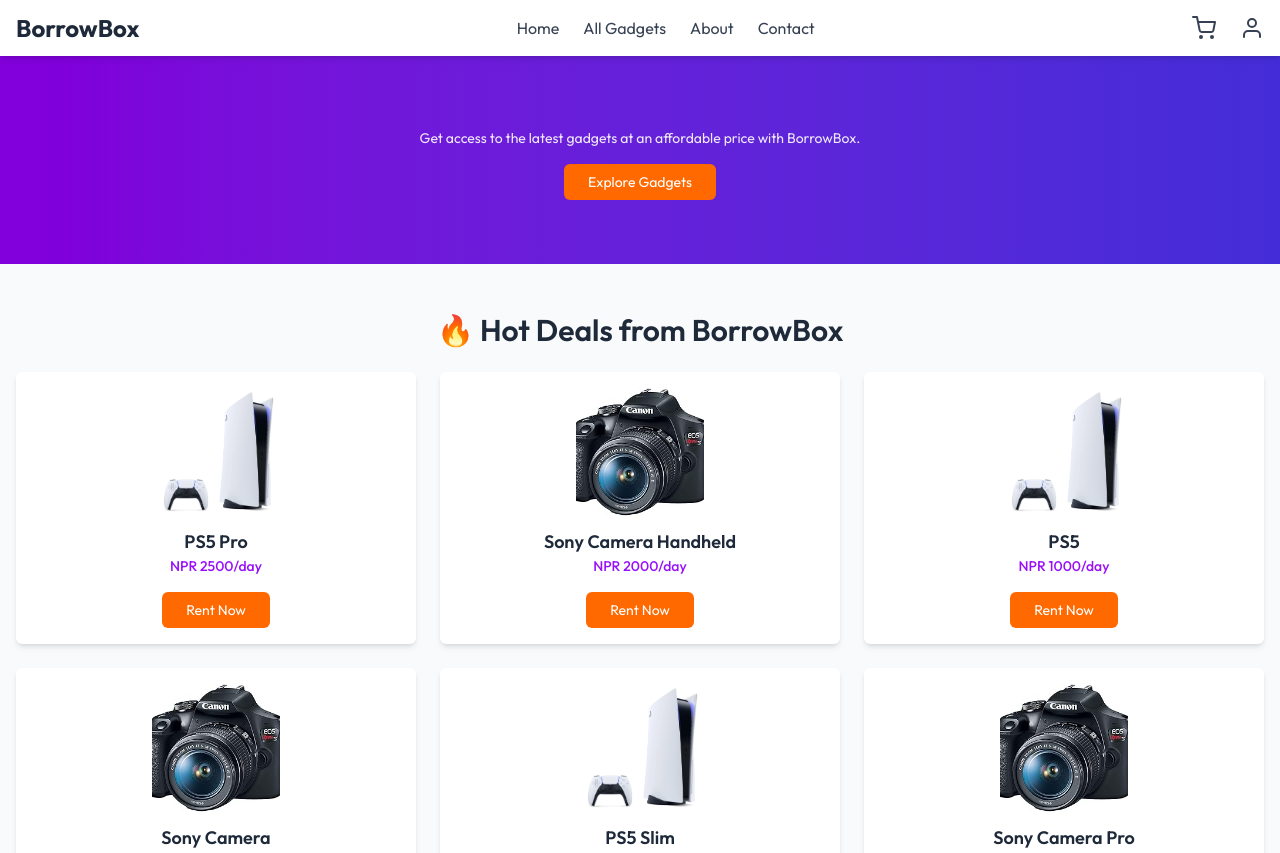
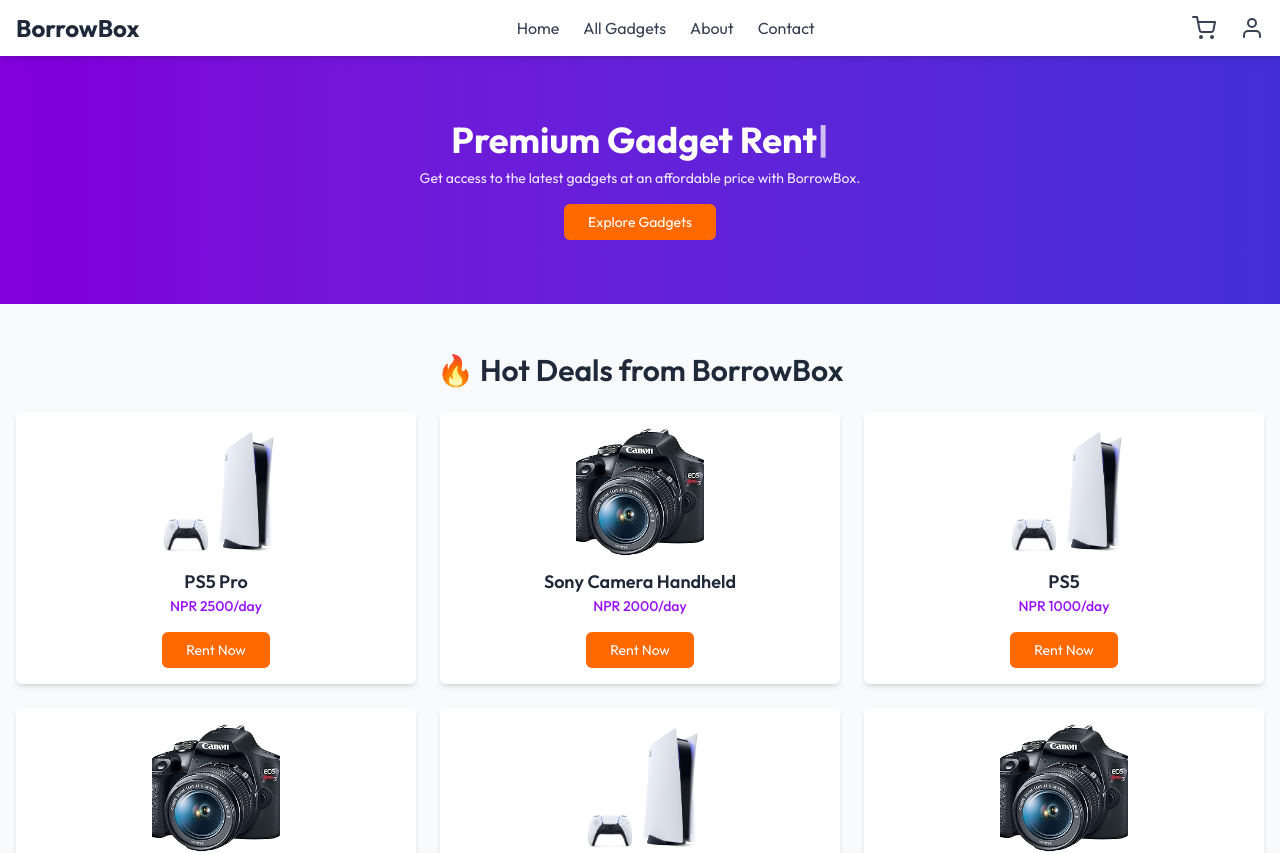
Before and after one commit to sashwatt/frontend-web, a React (Vite) app: page /dashboard in a window 1280 px wide. Shown: the top 853 px of the page. Built offline with nearby package versions, Linux system fonts and the light colour scheme.

Commit message:
error fixed of typewriter effects in public dashboard

```diff
--- a/src/components/public/PublicDashboard.jsx
+++ b/src/components/public/PublicDashboard.jsx
@@ -1,6 +1,7 @@
 import { motion } from "framer-motion";
 import React, { useState } from "react";
 import { useNavigate } from "react-router-dom";
+import Typewriter from "typewriter-effect";
 import PublicNavbar from "../common/customer/PublicNavbar";
 
 const PublicDashboard = () => {
@@ -57,7 +58,7 @@
         animate={{ opacity: 1, y: 0 }}
         transition={{ duration: 0.8, delay: 0.2 }}
       >
-        {/* <h1 className="text-4xl font-bold">
+        <h1 className="text-4xl font-bold">
           <Typewriter
             options={{
               strings: ["Premium Gadget Rentals", "Rent Latest Tech Easily"],
@@ -65,7 +66,7 @@
               loop: true,
             }}
           />
-        </h1> */}
+        </h1>
         <p className="mt-2 text-sm opacity-90 max-w-md mx-auto">
           Get access to the latest gadgets at an affordable price with BorrowBox.
         </p>
```
